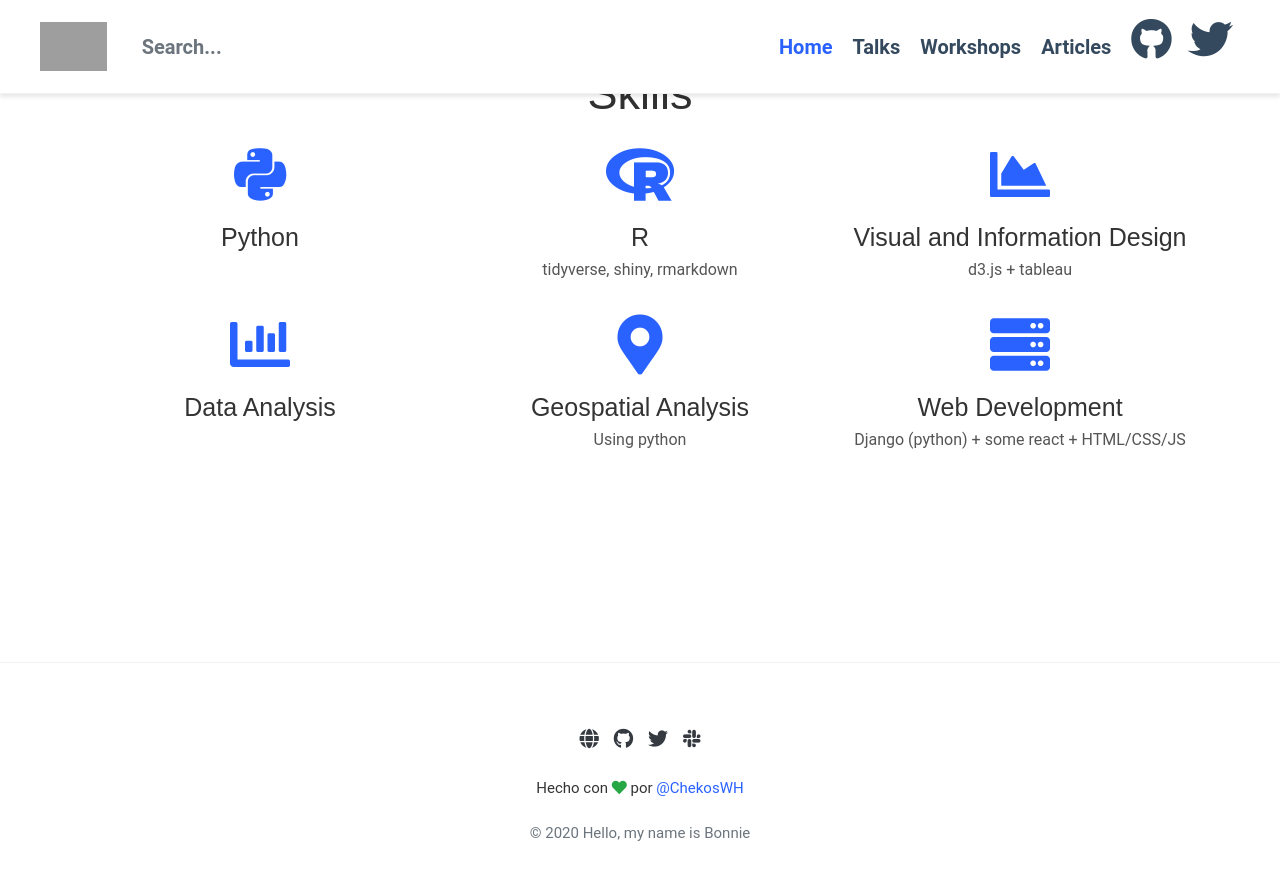
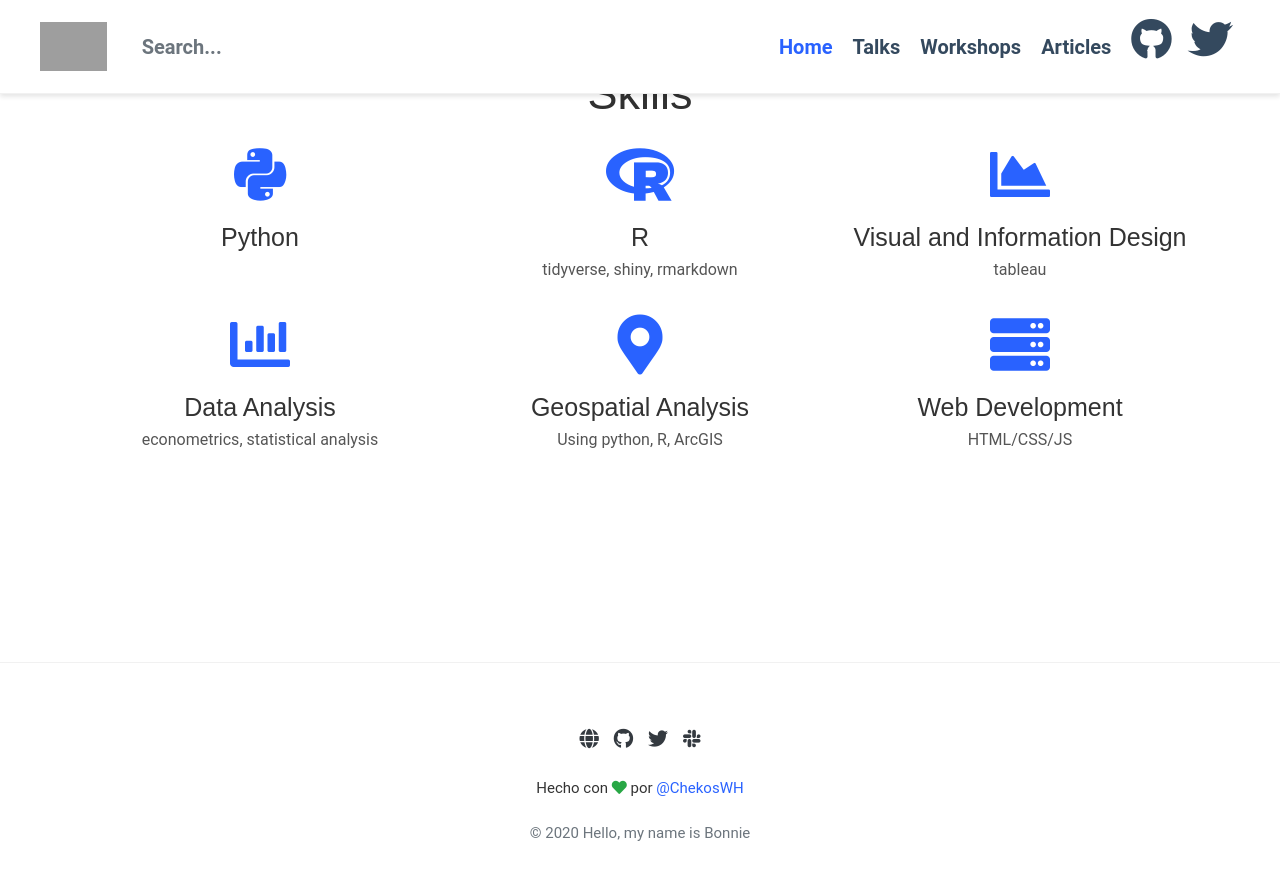
Before and after one commit to chekos/bonniebrooks.me, a Jekyll site: the page built from index.html, in a window 1280 px wide and 900 px high, scrolled down 4188 px. Shown: the top 880 px of the window. Built offline with Jekyll 4.4.1, drawn with Linux system fonts in a browser that asks for light colours; nearby versions of some CDN libraries; library files that are not in the unit come from our copies; the list of posts is cut into pages by our own code; grey boxes are pictures that could not be loaded.

Commit message:
updating skills section

```diff
--- a/_data/skills.yml
+++ b/_data/skills.yml
@@ -9,15 +9,16 @@
 
 - skill: "Visual and Information Design"
   icon: "fas fa-chart-area"
-  detail: "d3.js + tableau"
+  detail: "tableau"
 
 - skill: "Data Analysis"
   icon: "fas fa-chart-bar"
+  detail: econometrics, statistical analysis
 
 - skill: "Geospatial Analysis"
   icon: "fas fa-map-marker-alt"
-  detail: "Using python"
+  detail: "Using python, R, ArcGIS"
 
 - skill: "Web Development"
   icon: "fas fa-server"
-  detail: "Django (python) + some react + HTML/CSS/JS"
+  detail: "HTML/CSS/JS"
```
